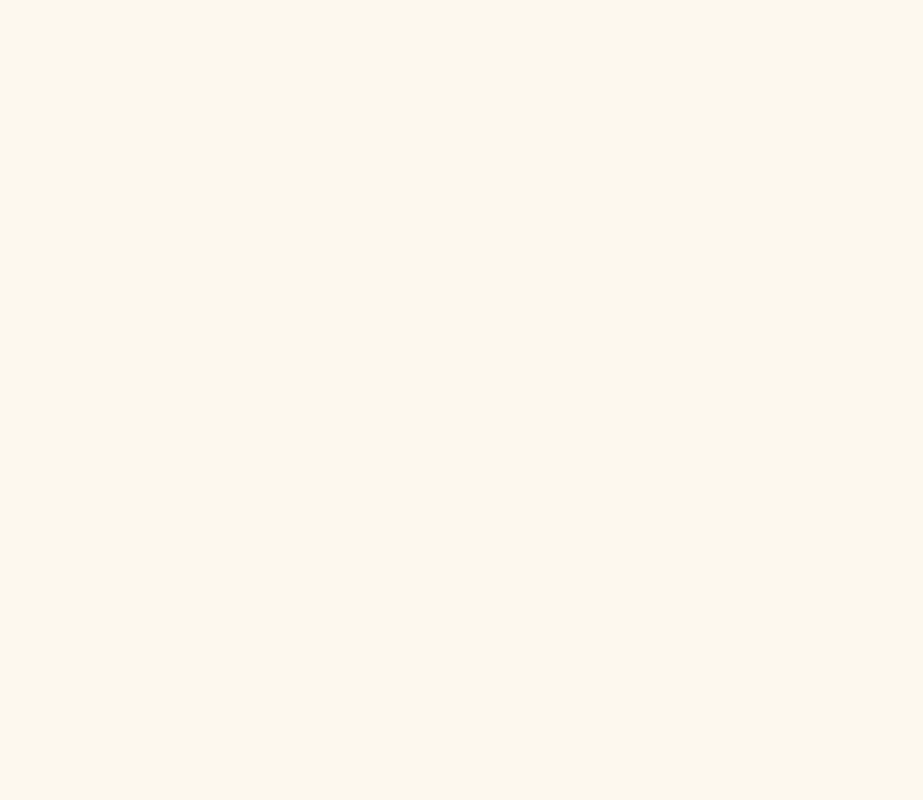
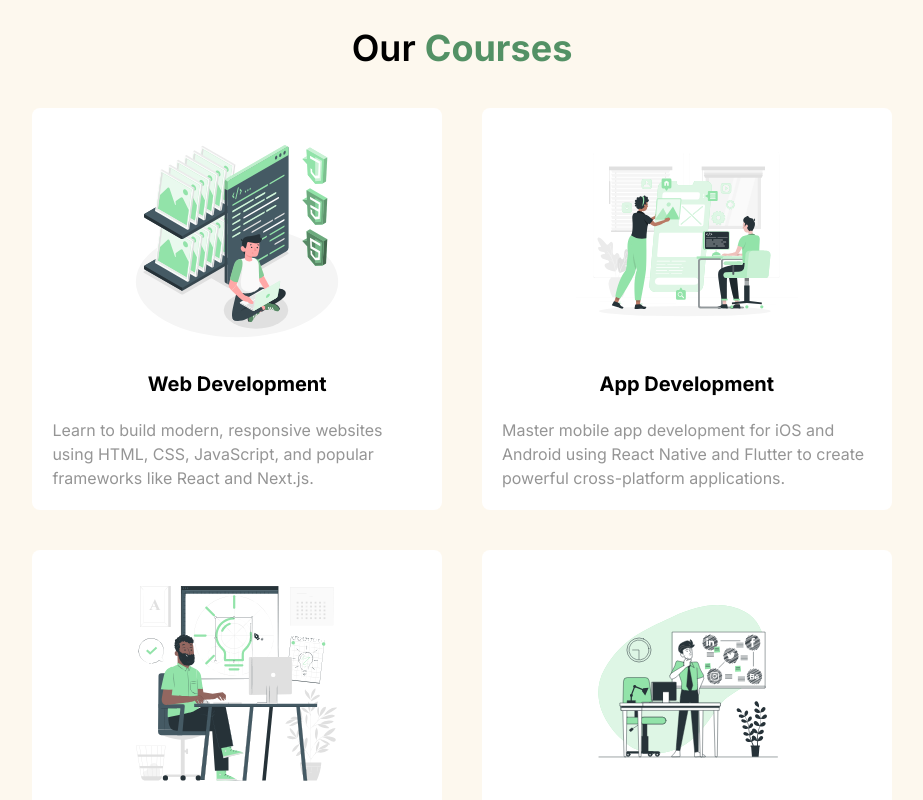
Before and after one commit to eslamahmedbadea/eStudy_Education_Landing_Page_React, a React (Vite) app: page / in a window 1280 px wide. Shown: the part 1540-2340 px from the top of the page, without its empty margins (178-1101 px from the left). Before the commit the page ends 1528 px from the top, so only its background shows below. Built offline with nearby package versions, Linux system fonts and the light colour scheme.

Commit message:
Feat: Added Courses Section

```diff
--- a/src/components/About.jsx
+++ b/src/components/About.jsx
@@ -6,7 +6,6 @@ import { Link } from "react-scroll";
 function About() {
   return (
     <div className="md:min-h-screen flex flex-col-reverse md:flex-row items-center gap-5 md:mx-32 mx-5 mt-14">
-
       {/* Left Side */}
       <div className="w-full md:w-2/4">
         <img src={img} alt="aboutImg" />
--- /dev/null
+++ b/src/components/Courses.jsx
@@ -0,0 +1,44 @@
+// Importing
+import CoursesCard from "../layout/CoursesCard";
+import webImg from "../assets/web-dev.svg";
+import appImg from "../assets/app-dev.svg";
+import graphicImg from "../assets/graphic.svg";
+import digitalImg from "../assets/digital.svg";
+
+function Courses() {
+  return (
+    <div className="min-h-screen flex flex-col items-center md:px-32 px-5 my-10">
+
+      {/* Courses headling */}
+      <h2 className="text-4xl font-semibold">
+        Our <span className="text-brightGreen font-bold">Courses</span>
+      </h2>
+
+      {/* Cards Container */}
+      <div className="flex flex-wrap justify-center gap-10 mt-10">
+        <CoursesCard
+          img={webImg}
+          title="Web Development"
+          description="Learn to build modern, responsive websites using HTML, CSS, JavaScript, and popular frameworks like React and Next.js."
+        />
+        <CoursesCard
+          img={appImg}
+          title="App Development"
+          description="Master mobile app development for iOS and Android using React Native and Flutter to create powerful cross-platform applications."
+        />
+        <CoursesCard
+          img={graphicImg}
+          title="Graphic Design"
+          description="Develop your creative skills in visual design, branding, typography, and tools like Adobe Photoshop and Illustrator."
+        />
+        <CoursesCard
+          img={digitalImg}
+          title="Digital Marketing"
+          description="Grow brands online through SEO, social media marketing, email campaigns, and data-driven advertising strategies."
+        />
+      </div>
+    </div>
+  );
+}
+
+export default Courses;
--- /dev/null
+++ b/src/layout/CoursesCard.jsx
@@ -0,0 +1,17 @@
+const CoursesCard = (props) => {
+  return (
+    <div className="flex flex-col items-center justify-between bg-white border-2 border-lightText md:border-none md:w-2/5 p-5 cursor-pointer rounded-lg hover:shadow-lg transition-all">
+      <div className="w-3/5">
+        <img src={props.img} alt="img" />
+      </div>
+      <div>
+        <h3 className="font-bold text-xl text-center my-5">{props.title}</h3>
+        <p className="text-lightText text-center md:text-start">
+          {props.description}
+        </p>
+      </div>
+    </div>
+  );
+};
+
+export default CoursesCard;
--- a/src/pages/Home.jsx
+++ b/src/pages/Home.jsx
@@ -2,6 +2,7 @@
 import NavBar from "../components/NavBar";
 import HeroSection from "../components/HeroSection";
 import About from "../components/About";
+import Courses from "../components/Courses";
 
 function Home() {
   return (
@@ -9,6 +10,7 @@ function Home() {
       <NavBar />
       <HeroSection />
       <About />
+      <Courses />
     </>
   );
 }
```
